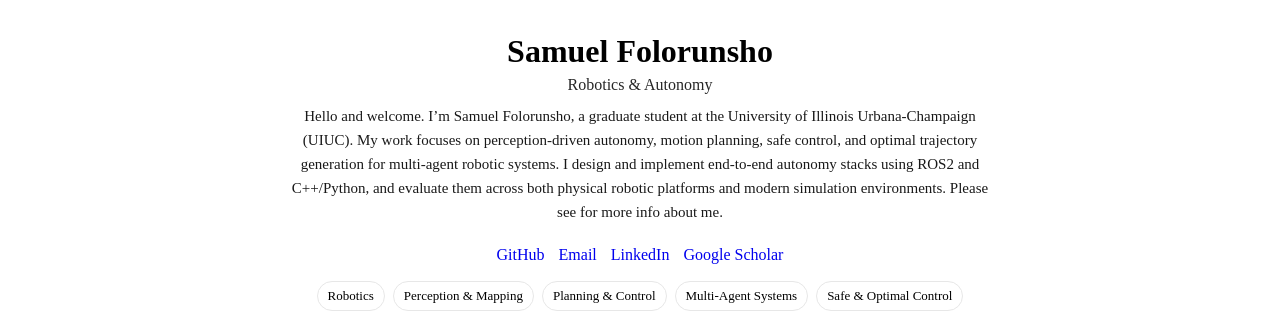
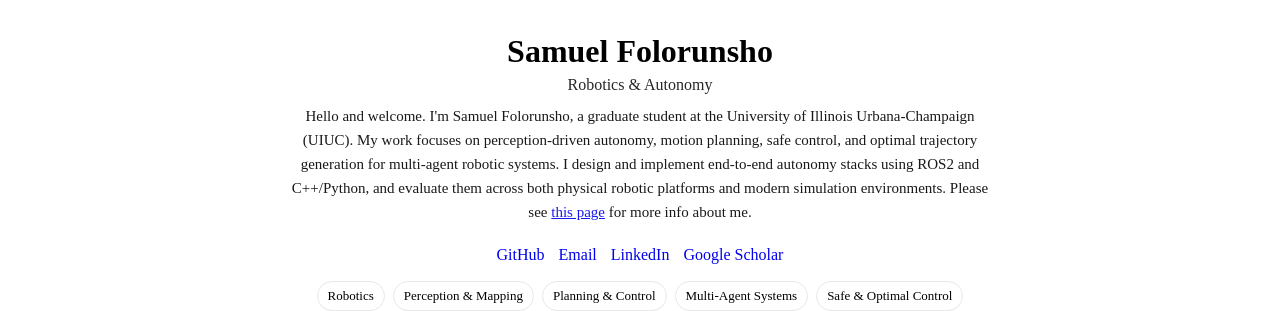
Before and after one commit to sof-danny/sof-danny.github.io, a Jekyll site: the page built from index.md, in a window 1280 px wide and 900 px high. Shown: the part 218-529 px from the top of the window. Built offline with Jekyll 4.4.1, drawn with Linux system fonts in a browser that asks for light colours.

Commit message:
added link to about

```diff
--- a/index.md
+++ b/index.md
@@ -11,11 +11,12 @@ title: Home
   <p class="subtitle">Robotics & Autonomy</p>
 
   <p class="bio">
-    Hello and welcome. I’m Samuel Folorunsho, a graduate student at the University of Illinois Urbana-Champaign (UIUC).
-    My work focuses on perception-driven autonomy, motion planning, safe control, and optimal trajectory generation
-    for multi-agent robotic systems. I design and implement end-to-end autonomy stacks using ROS2 and C++/Python,
-    and evaluate them across both physical robotic platforms and modern simulation environments. Please see  for more info about me.
-  </p>
+  Hello and welcome. I'm Samuel Folorunsho, a graduate student at the University of Illinois Urbana-Champaign (UIUC).
+  My work focuses on perception-driven autonomy, motion planning, safe control, and optimal trajectory generation
+  for multi-agent robotic systems. I design and implement end-to-end autonomy stacks using ROS2 and C++/Python,
+  and evaluate them across both physical robotic platforms and modern simulation environments.
+  Please see <a href="/about/">this page</a> for more info about me.
+</p>
 
   <div class="contact">
     <a href="https://github.com/sof-danny" target="_blank" rel="noopener">GitHub</a>
```
